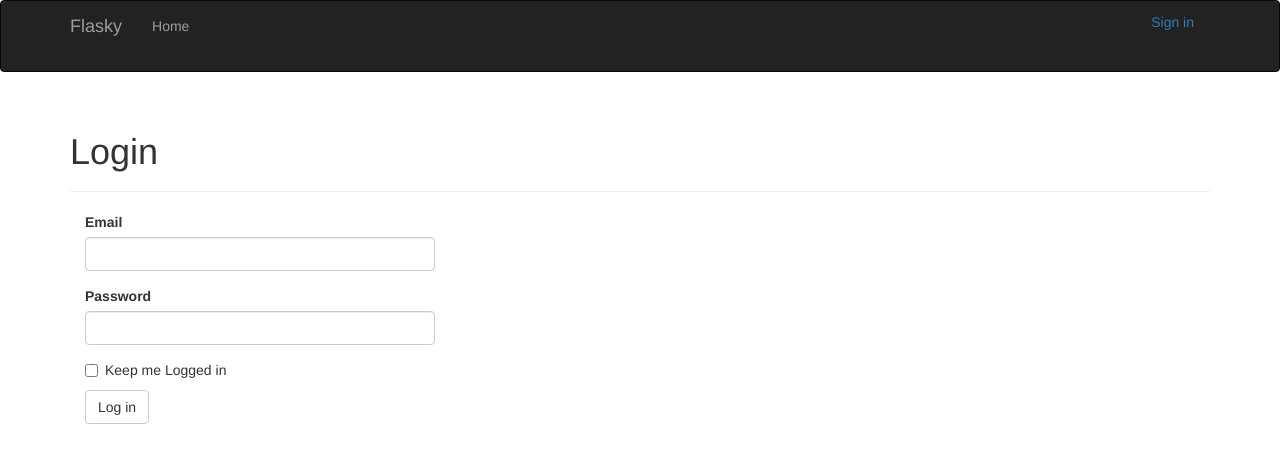
After one commit to DFoly/Blogg, a Flask app: page /auth/login in a window 1280 px wide. The commit adds this page. Shown: the top 463 px of the page. Run offline with Flask 2, Linux system fonts and the light colour scheme; some libraries are stand-ins or nearby versions.

Commit message:
Added login form for users

```diff
--- /dev/null
+++ b/app/auth/forms.py
@@ -0,0 +1,17 @@
+# -*- coding: utf-8 -*-
+"""
+Created on Wed Nov 23 14:25:47 2016
+
+@author: dfoley
+"""
+
+from flask_wtf import Form
+from wtforms import StringField, PasswordField, BooleanField, SubmitField
+from wtforms.validators import Required, Email, Length
+
+class LoginForm(Form):
+    email = StringField('Email', validators=[Required(), Length(1, 64),
+                                             Email()])
+    password = PasswordField('Password', validators=[Required()])
+    remember_me = BooleanField('Keep me Logged in')
+    submit = SubmitField('Log in')
--- /dev/null
+++ b/app/auth/views.py
@@ -0,0 +1,23 @@
+# -*- coding: utf-8 -*-
+"""
+Created on Wed Nov 23 13:57:44 2016
+
+@author: dfoley
+"""
+
+from flask import render_template, redirect, url_for, flash, request
+from flask_login import login_user
+from . import auth
+from ..models import User
+from .forms import LoginForm
+
+@auth.route('/login', methods = ['GET', 'POST'])
+def login():
+    form = LoginForm()
+    if form.validate_on_submit():
+        user = User.query.filter_by(email = form.email.data).first()
+        if user is not None and user.verify_password(form.password.data):
+            login_user(user, form.remember_me.data)
+            return redirect(request.args.get('next') or url_for('main.index'))
+        flash('Invalid username or password.')
+    return render_template('auth/login.html', form = form)
--- /dev/null
+++ b/app/templates/auth/login.html
@@ -0,0 +1,17 @@
+{% extends "base.html" %}
+{% import "bootstrap/wtf.html" as wtf %}
+
+{% block title%} Flasky - Login {% endblock%}
+
+{% block page_content %}
+<div class="page-header">
+
+    <h1>Login</h1>
+
+</div>
+<div class="col-md-4">
+
+    {{ wtf.quick_form(form) }}
+
+</div>
+{% endblock %}
--- a/app/templates/base.html
+++ b/app/templates/base.html
@@ -24,6 +24,13 @@
             <ul class="nav navbar-nav">
                 <li><a href="{{ url_for('main.index') }}">Home</a></li>
             </ul>
+            <ul class = "nav navbar -nav navbar-right">
+                {% if current_user.is_authenticated %}
+                <li><a href = " {{ur_for('auth.logout') }}"> Sign Out </a></li>
+                {% else %}
+                <li><a href = "{{ url_for('auth.login') }}"> Sign in </a></li>
+                {% endif %}
+            </ul>
         </div>
     </div>
 </div>
```
Also changed, not shown: app/__init__.py (+14 -2 lines), app/auth/__init__.py (added, +12 -0 lines), app/auth/login.html (added, +17 -0 lines), app/models.py (+15 -0 lines).
